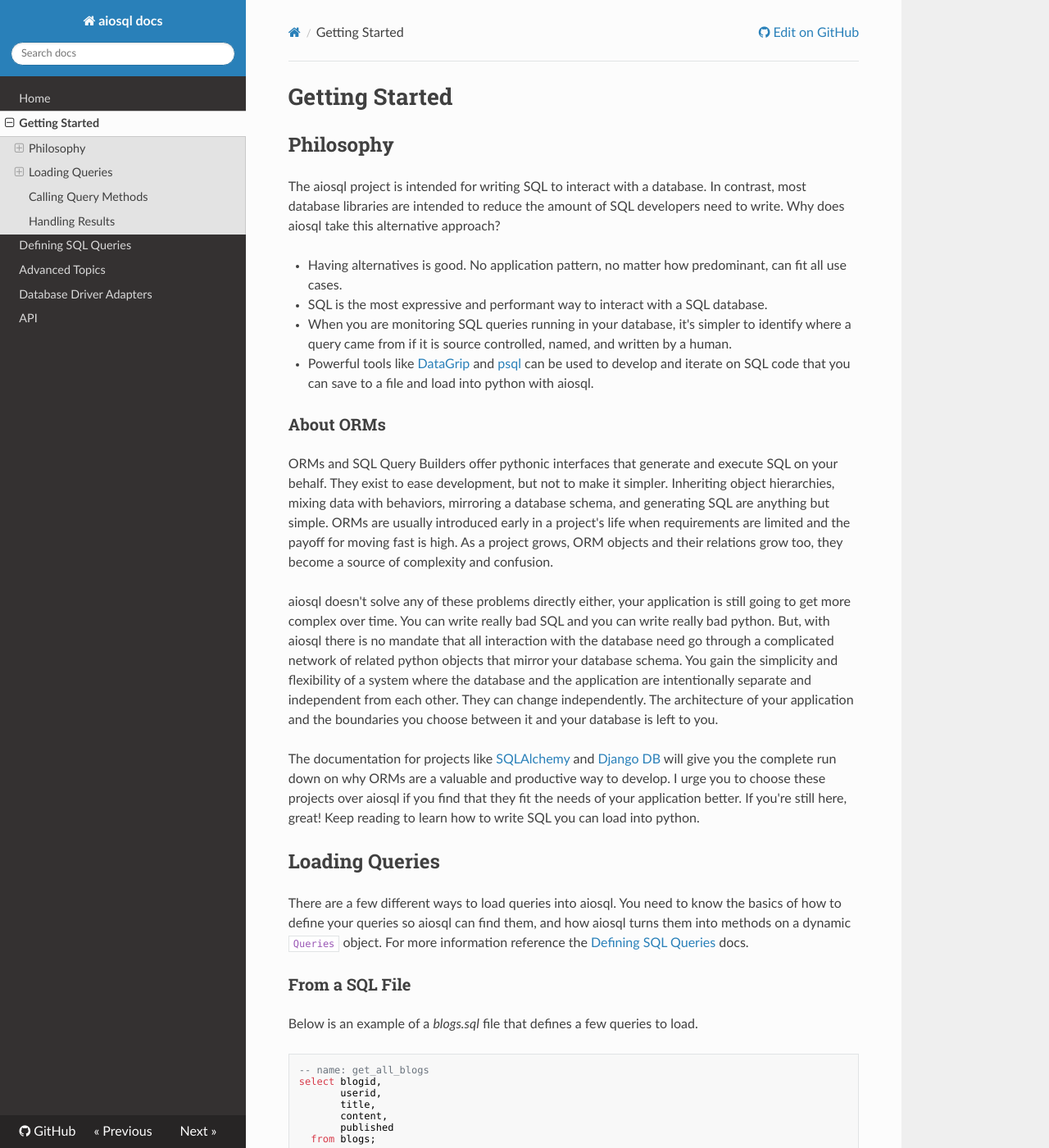
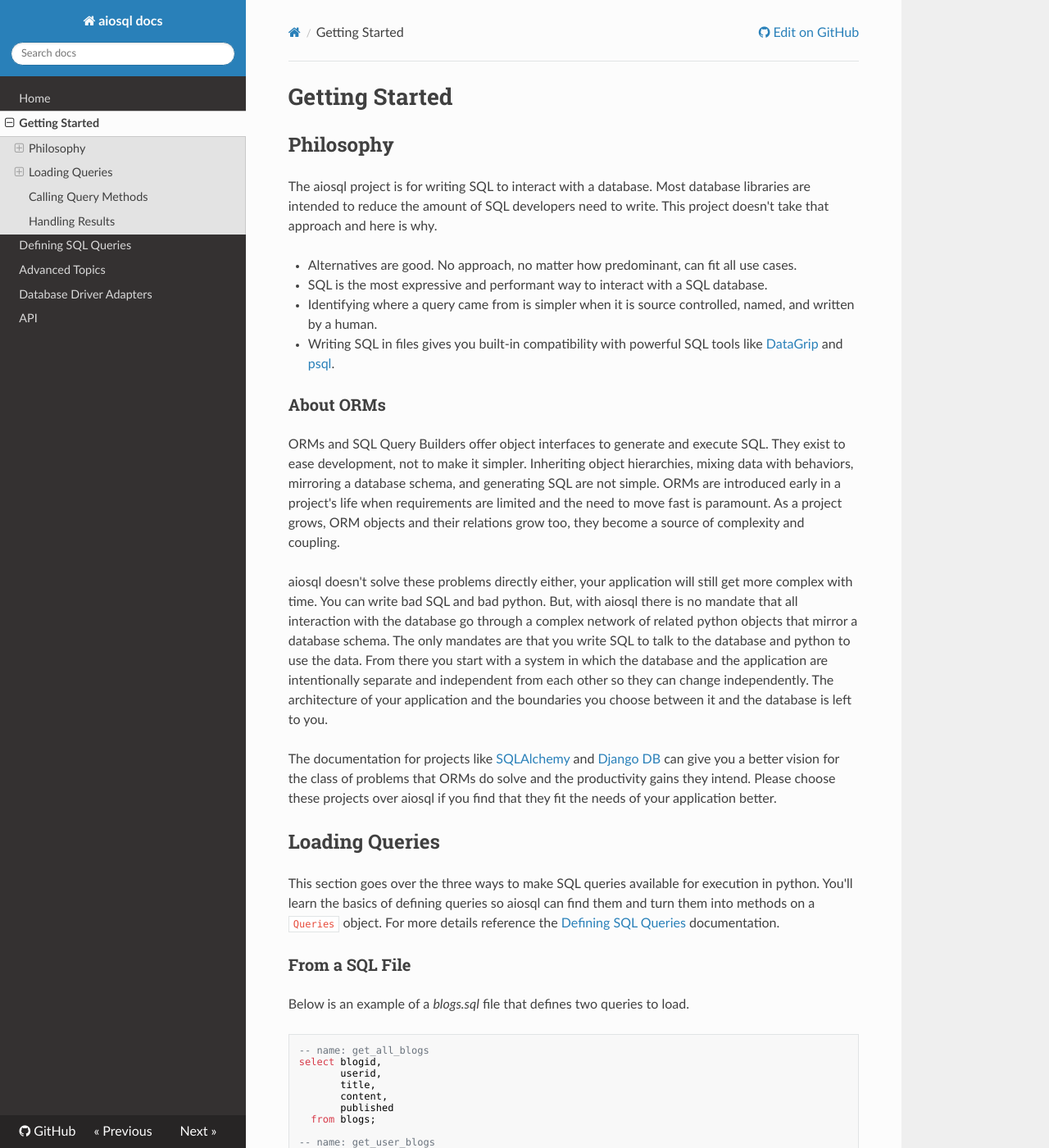
Before and after one commit to nackjicholson/aiosql, an MkDocs documentation site: the page built from docs/getting-started.md, in a window 1280 px wide and 1400 px high. Shown: the whole window at 82% size. Built offline with MkDocs 1.6.1, drawn with Linux system fonts in a browser that asks for light colours; nearby versions of some CDN libraries; some of the changed text lies outside the part shown.

Commit message:
cut back the Philosophy and ORM bits

````diff
--- a/docs/getting-started.md
+++ b/docs/getting-started.md
@@ -2,28 +2,28 @@
 
 ## Philosophy
 
-The aiosql project is intended for writing SQL to interact with a database. In contrast, most database libraries are intended to reduce the amount of SQL developers need to write. Why does aiosql take this alternative approach?
+The aiosql project is for writing SQL to interact with a database. Most database libraries are intended to reduce the amount of SQL developers need to write. This project doesn't take that approach and here is why.
 
-* Having alternatives is good. No application pattern, no matter how predominant, can fit all use cases.
+* Alternatives are good. No approach, no matter how predominant, can fit all use cases.
 * SQL is the most expressive and performant way to interact with a SQL database.
-* When you are monitoring SQL queries running in your database, it's simpler to identify where a query came from if it is source controlled, named, and written by a human.
-* Powerful tools like [DataGrip](https://www.jetbrains.com/datagrip/) and [psql](https://www.postgresql.org/docs/12/app-psql.html) can be used to develop and iterate on SQL code that you can save to a file and load into python with aiosql.
+* Identifying where a query came from is simpler when it is source controlled, named, and written by a human.
+* Writing SQL in files gives you built-in compatibility with powerful SQL tools like [DataGrip](https://www.jetbrains.com/datagrip/) and [psql](https://www.postgresql.org/docs/12/app-psql.html).
 
 ### About ORMs
 
-ORMs and SQL Query Builders offer pythonic interfaces that generate and execute SQL on your behalf. They exist to ease development, but not to make it simpler. Inheriting object hierarchies, mixing data with behaviors, mirroring a database schema, and generating SQL are anything but simple. ORMs are usually introduced early in a project's life when requirements are limited and the payoff for moving fast is high. As a project grows, ORM objects and their relations grow too, they become a source of complexity and confusion.
+ORMs and SQL Query Builders offer object interfaces to generate and execute SQL. They exist to ease development, not to make it simpler. Inheriting object hierarchies, mixing data with behaviors, mirroring a database schema, and generating SQL are not simple. ORMs are introduced early in a project's life when requirements are limited and the need to move fast is paramount. As a project grows, ORM objects and their relations grow too, they become a source of complexity and coupling.
 
-aiosql doesn't solve any of these problems directly either, your application is still going to get more complex over time. You can write really bad SQL and you can write really bad python. But, with aiosql there is no mandate that all interaction with the database need go through a complicated network of related python objects that mirror your database schema. You gain the simplicity and flexibility of a system where the database and the application are intentionally separate and independent from each other. They can change independently. The architecture of your application and the boundaries you choose between it and your database is left to you.
+aiosql doesn't solve these problems directly either, your application will still get more complex with time. You can write bad SQL and bad python. But, with aiosql there is no mandate that all interaction with the database go through a complex network of related python objects that mirror a database schema. The only mandates are that you write SQL to talk to the database and python to use the data. From there you start with a system in which the database and the application are intentionally separate and independent from each other so they can change independently. The architecture of your application and the boundaries you choose between it and the database is left to you.
 
-The documentation for projects like [SQLAlchemy](https://www.sqlalchemy.org/) and [Django DB](https://docs.djangoproject.com/en/3.0/topics/db/) will give you the complete run down on why ORMs are a valuable and productive way to develop. I urge you to choose these projects over aiosql if you find that they fit the needs of your application better. If you're still here, great! Keep reading to learn how to write SQL you can load into python.
+The documentation for projects like [SQLAlchemy](https://www.sqlalchemy.org/) and [Django DB](https://docs.djangoproject.com/en/3.0/topics/db/) can give you a better vision for the class of problems that ORMs do solve and the productivity gains they intend. Please choose these projects over aiosql if you find that they fit the needs of your application better.
 
 ## Loading Queries
 
-There are a few different ways to load queries into aiosql. You need to know the basics of how to define your queries so aiosql can find them, and how aiosql turns them into methods on a dynamic [`Queries`]() object. For more information reference the [Defining SQL Queries](./defining-sql-queries.md) docs.
+This section goes over the three ways to make SQL queries available for execution in python. You'll learn the basics of defining queries so aiosql can find them and turn them into methods on a `Queries` object. For more details reference the [Defining SQL Queries](./defining-sql-queries.md) documentation.
 
 ### From a SQL File
 
-Below is an example of a _blogs.sql_ file that defines a few queries to load.
+Below is an example of a _blogs.sql_ file that defines two queries to load.
 
 ```sql
 -- name: get_all_blogs
@@ -46,7 +46,7 @@ inner join users u on b.userid = u.userid
   order by b.published desc;
 ```
 
-The two things to notice in this file are the `--name: <name_of_method>` comments and the `:username` substitution variable. The comments that start with `--name:` are the magic of aiosql. They are used by [`aiosql.from_path`](./api.md#aiosqlfrom_path) to parse the file into separate methods by name. In the case of _blogs.sql_ we expect two methods that look like this.
+Notice the `--name: <name_of_method>` comments and the `:username` substitution variable. The comments that start with `--name:` are the magic of aiosql. They are used by [`aiosql.from_path`](./api.md#aiosqlfrom_path) to parse the file into separate methods accessible by the name. In the case of _blogs.sql_ we expect the following two methods to be available.
 
 ```python
 def get_all_blogs(self) -> List:
````
Also changed, not shown: other parts of docs/getting-started.md (+1 -1 lines).
